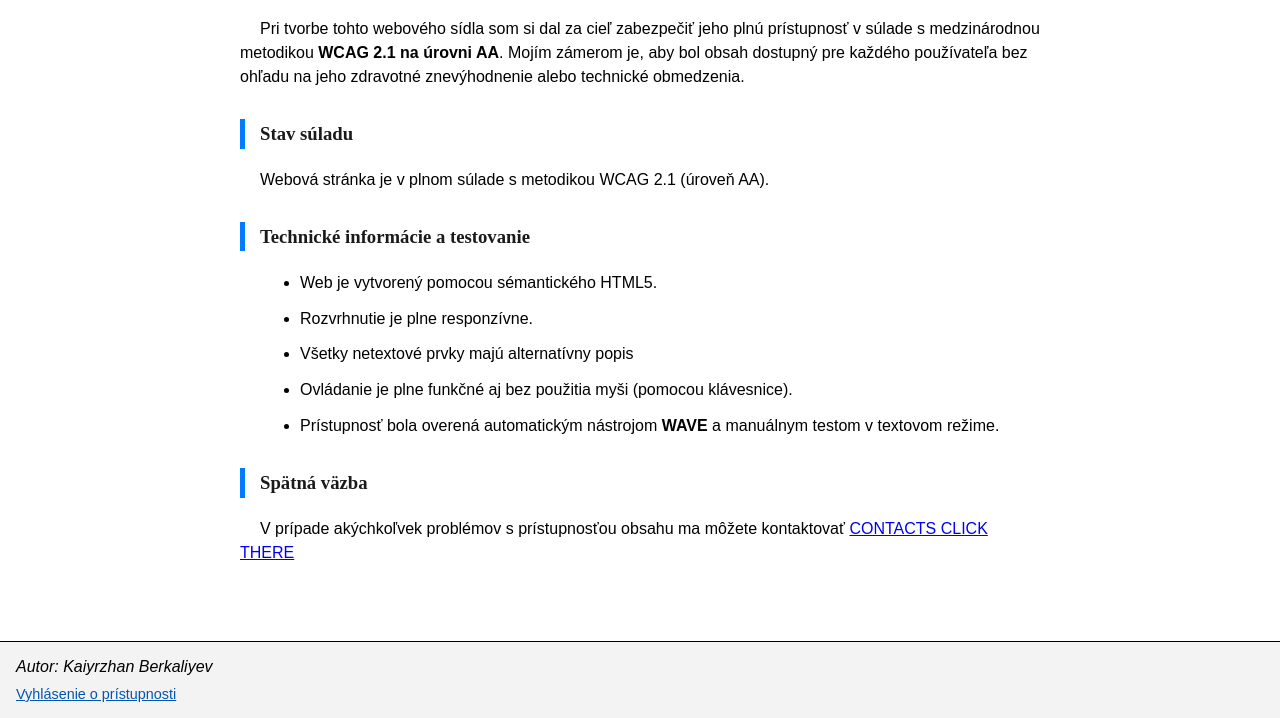
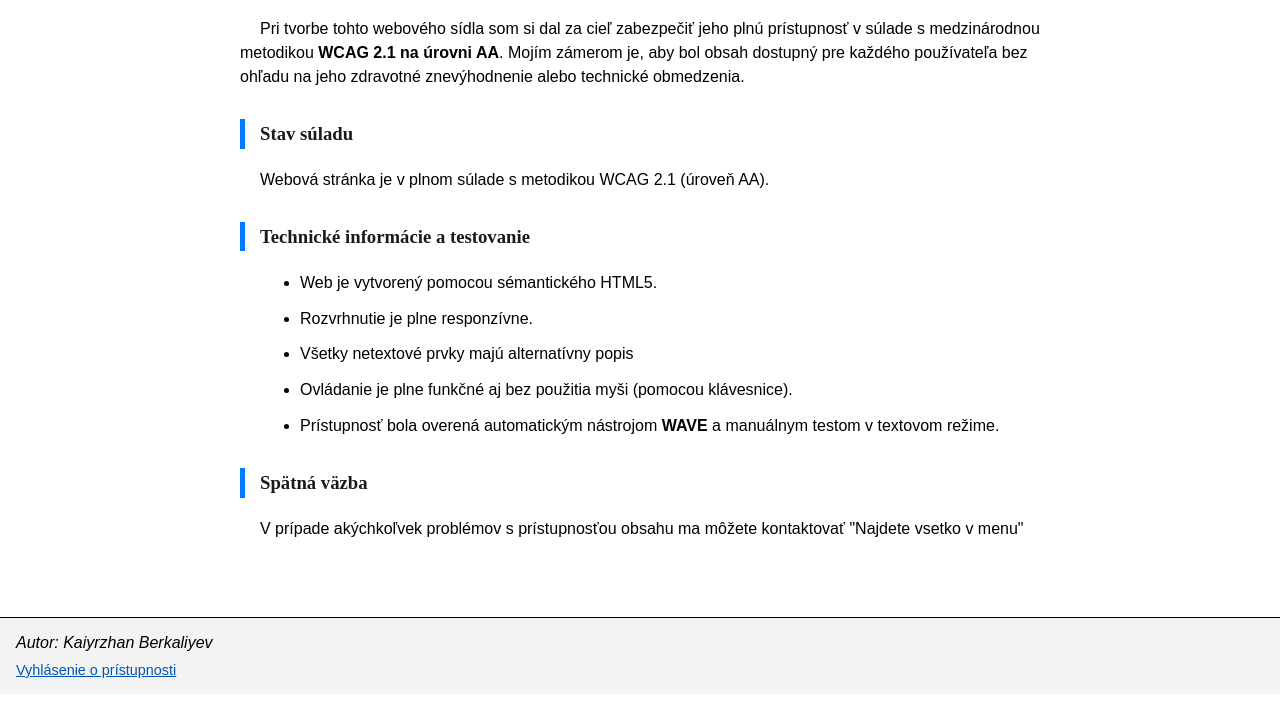
Before and after one commit to Kairzhan000/web-upjs, a plain HTML site: page pages/priepustnost.html in a window 1280 px wide. Shown: the part 217-935 px from the top of the page. After the commit the page ends 911 px from the top, so only its background shows below. Drawn offline with Linux system fonts and the light colour scheme.

Commit message:
Remove some mistakes part 2

```diff
--- a/pages/priepustnost.html
+++ b/pages/priepustnost.html
@@ -35,7 +35,7 @@
         </ul>
 
         <h3>Spätná väzba</h3>
-        <p>V prípade akýchkoľvek problémov s prístupnosťou obsahu ma môžete kontaktovať <a href="./contacts.html">CONTACTS CLICK THERE</a></p>
+        <p>V prípade akýchkoľvek problémov s prístupnosťou obsahu ma môžete kontaktovať "Najdete vsetko v menu"</p>
 
     </main>
     <footer>
```
